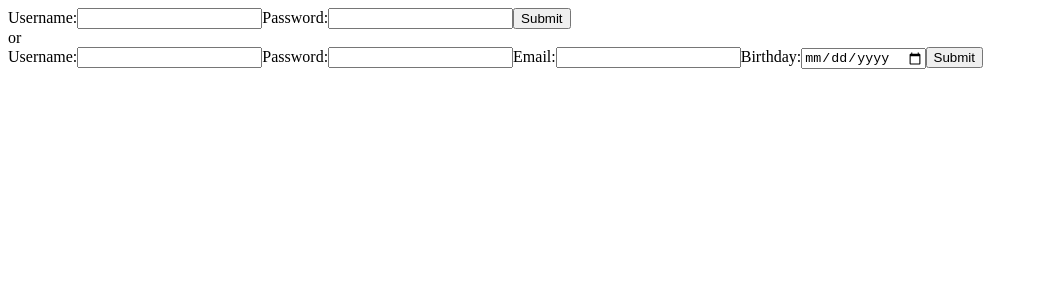
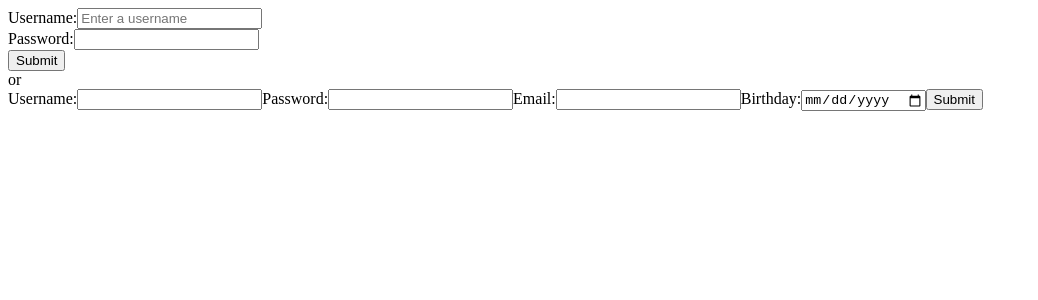
Before and after one commit to jlt717/Cinedex-client, a React (Vite) app: page / in a window 1280 px wide. Shown: the top 300 px of the page, without its empty margins (0-1038 px from the left). Built offline with nearby package versions, Linux system fonts and the light colour scheme.

Commit message:
Updated to React forma

```diff
--- a/src/components/login-view/login-view.jsx
+++ b/src/components/login-view/login-view.jsx
@@ -1,4 +1,6 @@
 import { useState } from "react";
+import Button from "react-bootstrap/Button";
+import Form from "react-bootstrap/Form";
 export const LoginView = ({ onLoggedIn }) => {
   const [username, setUsername] = useState("");
   const [password, setPassword] = useState("");
@@ -36,27 +38,30 @@ export const LoginView = ({ onLoggedIn }) => {
 
   return (
     <form onSubmit={handleSubmit}>
-      <label>
-        Username:
-        <input
+      <Form.Group controlId="formUsername">
+        <Form.Label>Username:</Form.Label>
+        <Form.Control
           type="text"
           value={username}
-          minLength="5"
           onChange={(e) => setUsername(e.target.value)}
           required
+          minLength="3"
+          placeholder="Enter a username"
         />
-      </label>
-      <label>
-        Password:
-        <input
+      </Form.Group>
+
+      <Form.Group controlId="formPassword">
+        <Form.Label>Password:</Form.Label>
+        <Form.Control
           type="password"
           value={password}
-          minLength="5"
           onChange={(e) => setPassword(e.target.value)}
           required
         />
-      </label>
-      <button type="submit">Submit</button>
+      </Form.Group>
+      <Button variant="primary" type="submit">
+        Submit
+      </Button>
     </form>
   );
 };
```
